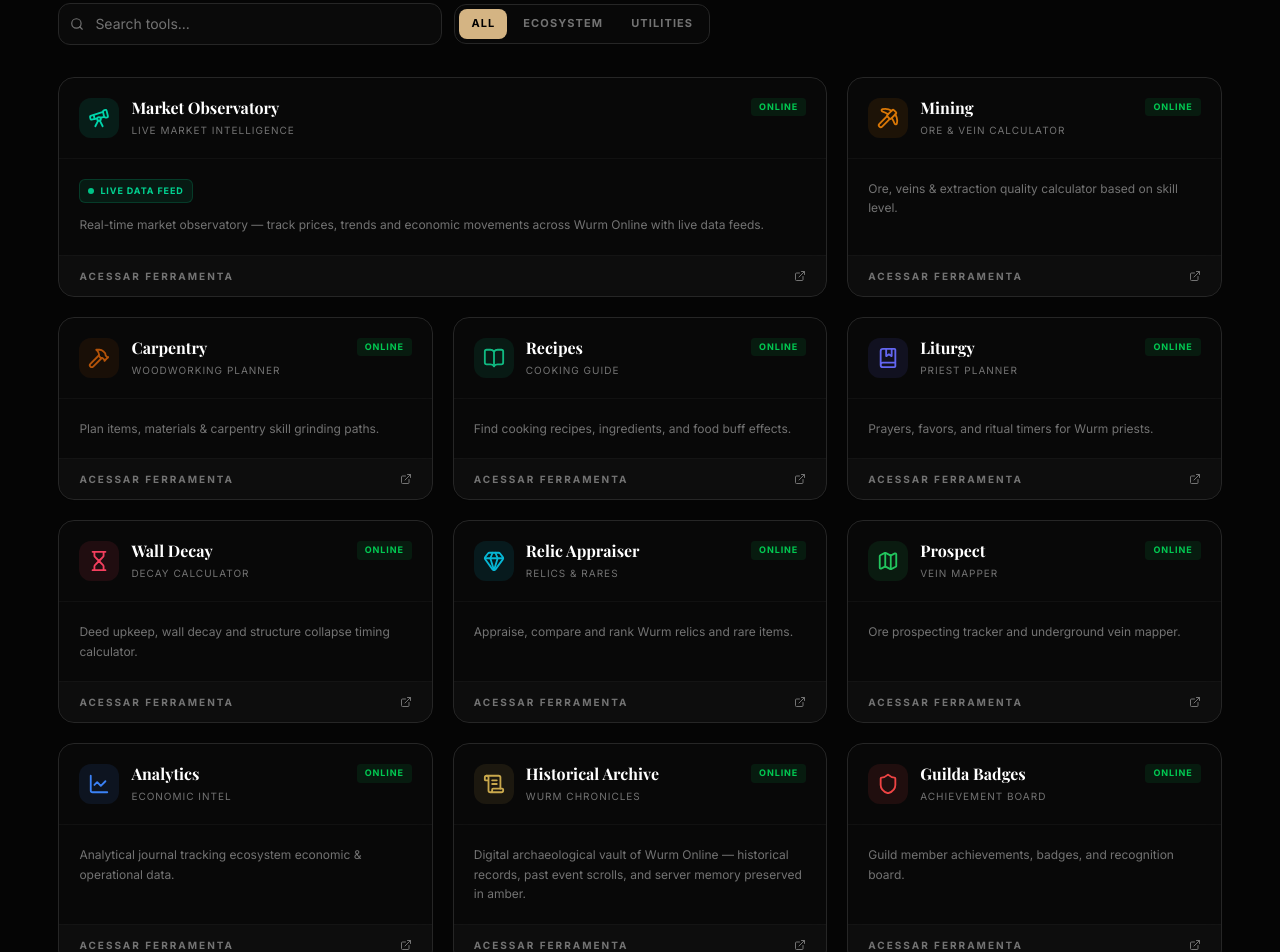
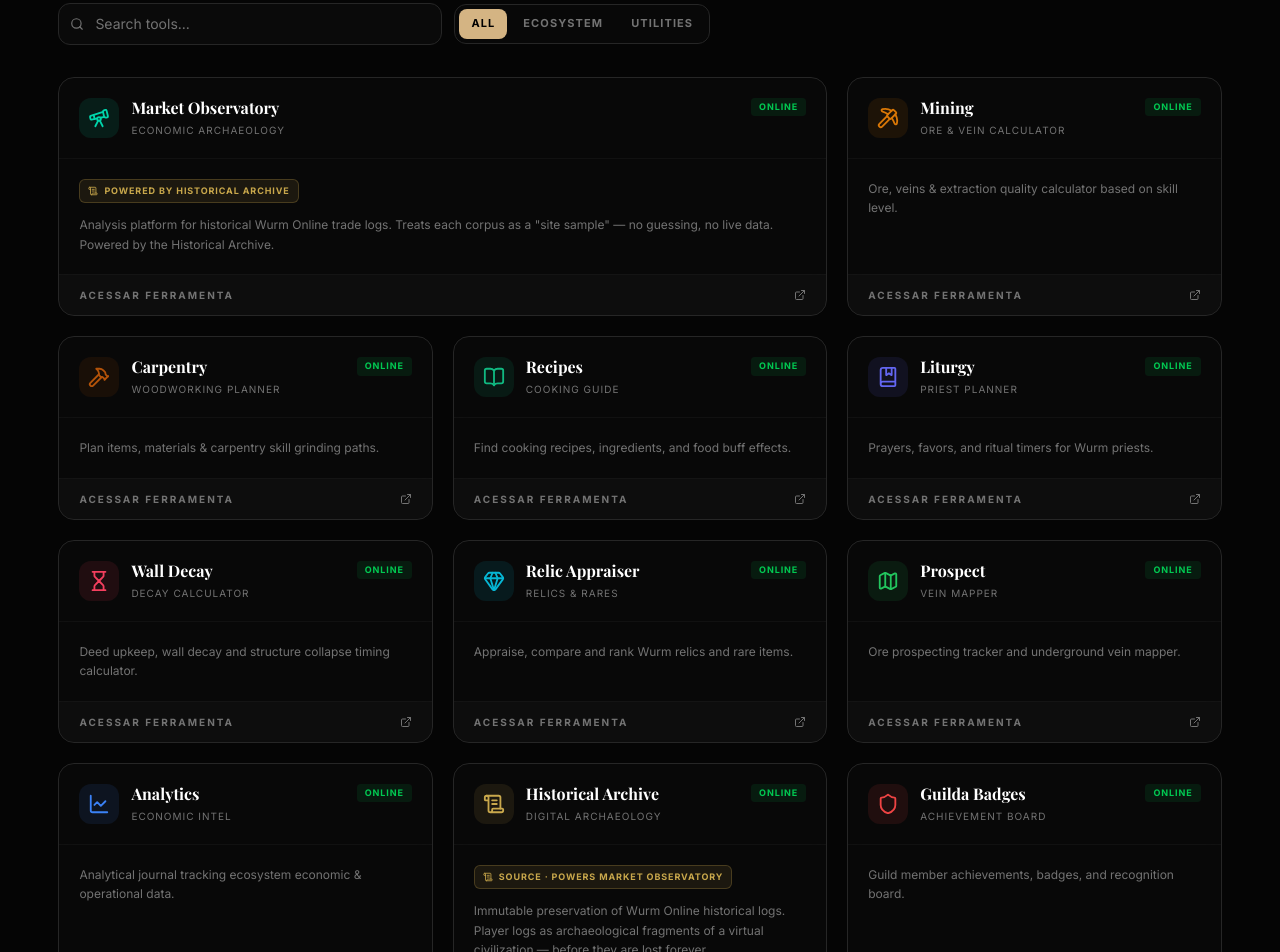
Before and after one commit to Jotasiete7/wurm-aguild-site, a React (Vite) app: page /guildutilities in a window 1280 px wide. Shown: the part 260-1212 px from the top of the page. Built offline with nearby package versions, Linux system fonts and the light colour scheme; no server answers; a web font is replaced by a local one.

Commit message:
fix: correct Market Observatory & Historical Archive card descriptions — archaeological philosophy, not live data

```diff
--- a/src/pages/GuildUtilities/GuildUtilitiesPage.tsx
+++ b/src/pages/GuildUtilities/GuildUtilitiesPage.tsx
@@ -26,6 +26,8 @@
     isInternal?: boolean;
     featured?: boolean;   // spans 2 columns in the grid
     isLive?: boolean;     // shows pulsing LIVE badge inside card
+    isArchive?: boolean;  // shows Archive source badge
+    poweredBy?: string;   // shows "Powered by X" note
     subtitle: { pt: string; en: string };
     description: { pt: string; en: string };
 }
@@ -41,11 +43,11 @@
         glowColor: 'rgba(0, 212, 170, 0.25)',
         borderColor: 'rgba(0, 212, 170, 0.40)',
         featured: true,
-        isLive: true,
-        subtitle: { en: 'Live Market Intelligence', pt: 'Inteligência de Mercado ao Vivo' },
+        poweredBy: 'Historical Archive',
+        subtitle: { en: 'Economic Archaeology', pt: 'Arqueologia Econômica' },
         description: {
-            pt: 'Observatório de mercado em tempo real — monitore preços, tendências e movimentações econômicas de Wurm Online com dados ao vivo.',
-            en: 'Real-time market observatory — track prices, trends and economic movements across Wurm Online with live data feeds.',
+            pt: 'Plataforma de análise de logs históricos de comércio de Wurm Online. Trata cada corpus como uma "amostra de escavação" — sem interpolações, sem dados ao vivo. Alimentado pelo Historical Archive.',
+            en: 'Analysis platform for historical Wurm Online trade logs. Treats each corpus as a "site sample" — no guessing, no live data. Powered by the Historical Archive.',
         },
     },
     {
@@ -169,10 +171,11 @@
         accentColor: '#c9a84c',
         glowColor: 'rgba(201, 168, 76, 0.25)',
         borderColor: 'rgba(201, 168, 76, 0.38)',
-        subtitle: { en: 'Wurm Chronicles', pt: 'Crônicas de Wurm' },
+        isArchive: true,
+        subtitle: { en: 'Digital Archaeology', pt: 'Arqueologia Digital' },
         description: {
-            pt: 'Acervo arqueológico digital de Wurm Online — registros históricos, pergaminhos de eventos passados e memória do servidor.',
-            en: 'Digital archaeological vault of Wurm Online — historical records, past event scrolls, and server memory preserved in amber.',
+            pt: 'Preservação imutável de logs históricos de Wurm Online. Logs de jogadores como fragmentos arqueológicos de uma civilização virtual — antes que desapareçam para sempre.',
+            en: 'Immutable preservation of Wurm Online historical logs. Player logs as archaeological fragments of a virtual civilization — before they are lost forever.',
         },
     },
     {
@@ -371,11 +374,25 @@
                                         className={styles.toolCard}
                                     >
                                         <div className="flex flex-col gap-3 h-full">
-                                            {/* LIVE badge — Market Observatory */}
+                                            {/* LIVE badge — reserved for future live tools */}
                                             {tool.isLive && (
                                                 <span className="inline-flex items-center gap-1.5 text-[9px] font-bold uppercase tracking-widest w-fit px-2 py-1 rounded-md bg-emerald-500/10 border border-emerald-500/20 text-emerald-400">
                                                     <span className="w-1.5 h-1.5 rounded-full bg-emerald-400 animate-pulse" />
                                                     {t('Live Data Feed', 'Dados em Tempo Real')}
+                                                </span>
+                                            )}
+                                            {/* Powered by Archive — Market Observatory */}
+                                            {tool.poweredBy && (
+                                                <span className="inline-flex items-center gap-1.5 text-[9px] font-bold uppercase tracking-widest w-fit px-2 py-1 rounded-md bg-[#c9a84c]/10 border border-[#c9a84c]/25 text-[#c9a84c]">
+                                                    <ScrollText size={10} />
+                                                    {t(`Powered by ${tool.poweredBy}`, `Alimentado pelo ${tool.poweredBy}`)}
+                                                </span>
+                                            )}
+                                            {/* Archive badge — Historical Archive */}
+                                            {tool.isArchive && (
+                                                <span className="inline-flex items-center gap-1.5 text-[9px] font-bold uppercase tracking-widest w-fit px-2 py-1 rounded-md bg-[#c9a84c]/10 border border-[#c9a84c]/25 text-[#c9a84c]">
+                                                    <ScrollText size={10} />
+                                                    {t('Source · Powers Market Observatory', 'Fonte · Alimenta o Market Observatory')}
                                                 </span>
                                             )}
                                             <p className="text-xs text-[var(--color-wurm-muted)] m-0 leading-relaxed flex-1">
```
